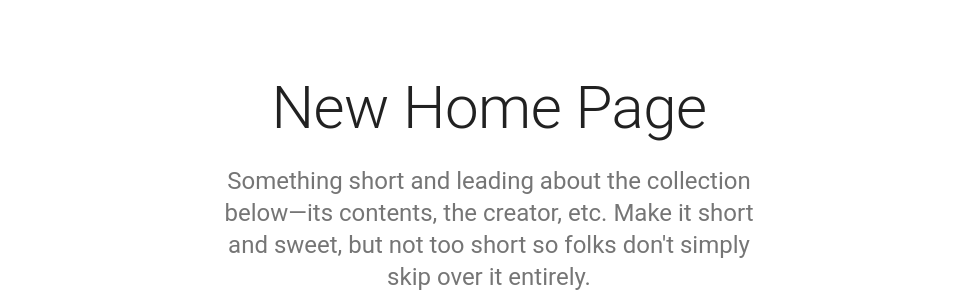
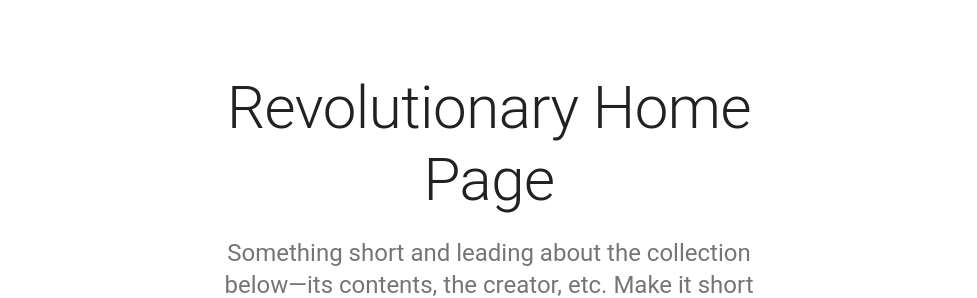
Before and after one commit to seanggani/mfe-demo, a React app in the folder packages/marketing/: page / in a window 1280 px wide. Shown: the top 298 px of the page, without its empty margins (151-1128 px from the left). Built offline with nearby package versions, Linux system fonts and the light colour scheme.

Commit message:
Revolutionary

```diff
--- a/packages/marketing/src/components/Landing.js
+++ b/packages/marketing/src/components/Landing.js
@@ -79,7 +79,7 @@ export default function Album() {
               color="textPrimary"
               gutterBottom
             >
-              New Home Page
+              Revolutionary Home Page
             </Typography>
             <Typography
               variant="h5"
```
